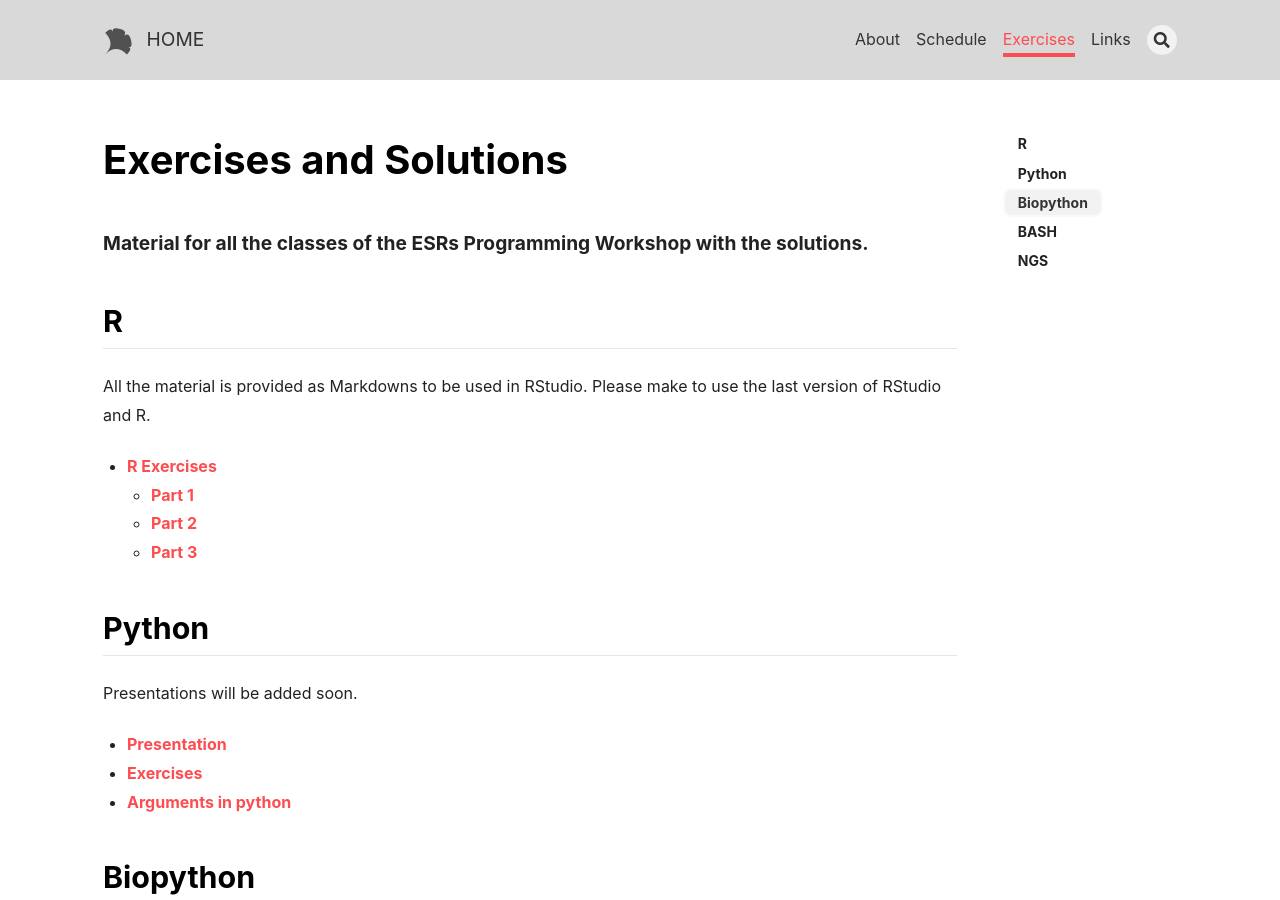
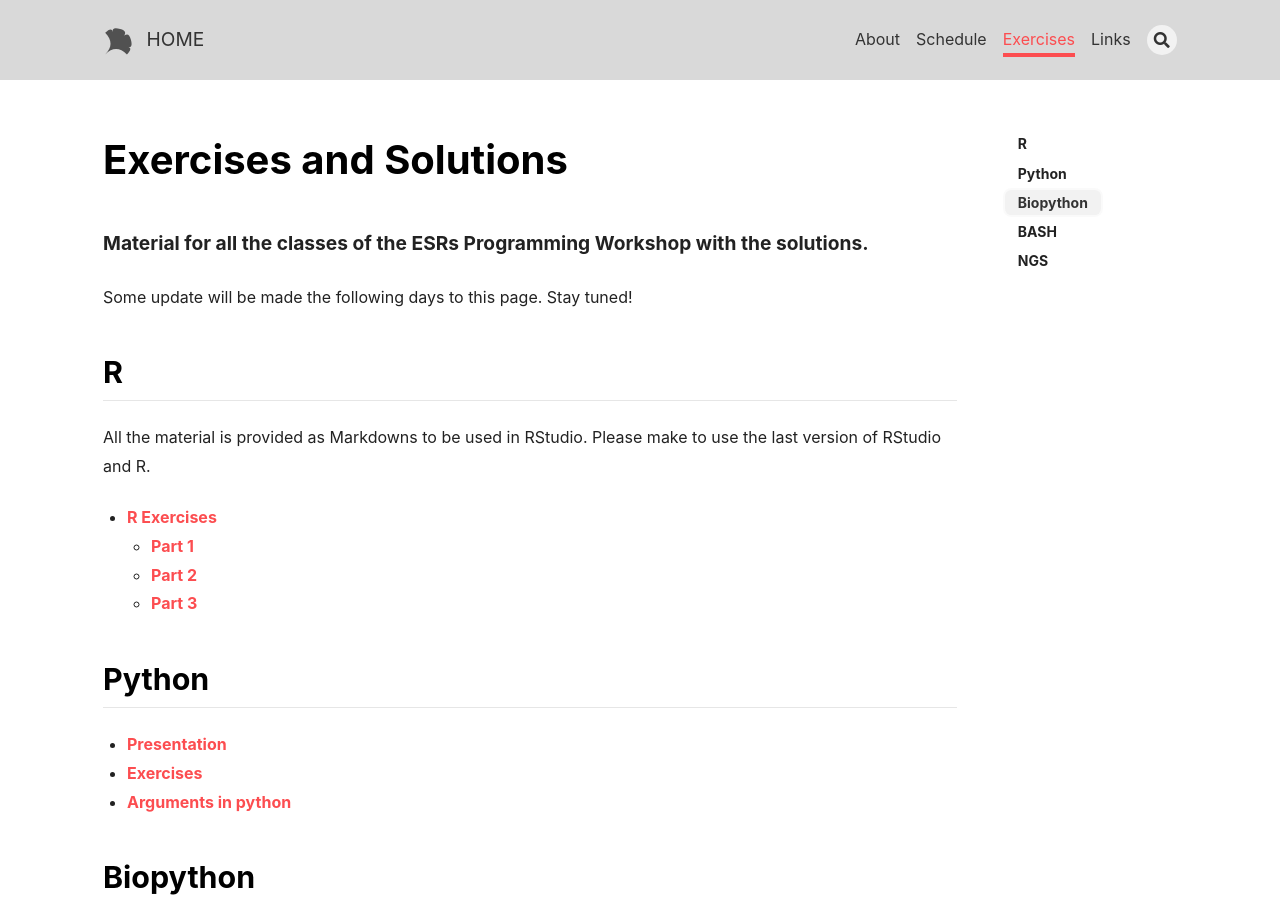
Before and after one commit to itn-ignite/ESRs-Programming-and-Bioinformatics-Workshop, a Jekyll site: the page built from docs/exercises.md, in a window 1280 px wide and 900 px high. Built offline with Jekyll 4.4.1, drawn with Linux system fonts in a browser that asks for light colours; nearby versions of some CDN libraries.

Commit message:
Update exercises.md

```diff
--- a/docs/exercises.md
+++ b/docs/exercises.md
@@ -9,6 +9,7 @@ header:
 ---
 
 #### Material for all the classes of the ESRs Programming Workshop with the solutions.
+Some update will be made the following days to this page. Stay tuned!
 
 ## R
 All the material is provided as Markdowns to be used in RStudio. Please make to use the last version of RStudio and R.
@@ -18,7 +19,6 @@ All the material is provided as Markdowns to be used in RStudio. Please make to
   - [Part 3](https://github.com/itn-ignite/ESRs-Programming-and-Bioinformatics-Workshop/tree/master/Workshop_material/R_workshop/Part_3)
 
 ## Python
-Presentations will be added soon.
 - [Presentation](https://github.com/itn-ignite/ESRs-Programming-and-Bioinformatics-Workshop/tree/master/Workshop_material/DataStucts_Algo)
 - [Exercises](https://github.com/itn-ignite/ESRs-Programming-and-Bioinformatics-Workshop/tree/master/Workshop_material/Python/examples)
 - [Arguments in python](https://github.com/itn-ignite/ESRs-Programming-and-Bioinformatics-Workshop/tree/master/Workshop_material/Passing_arguments_in_Python)
```
